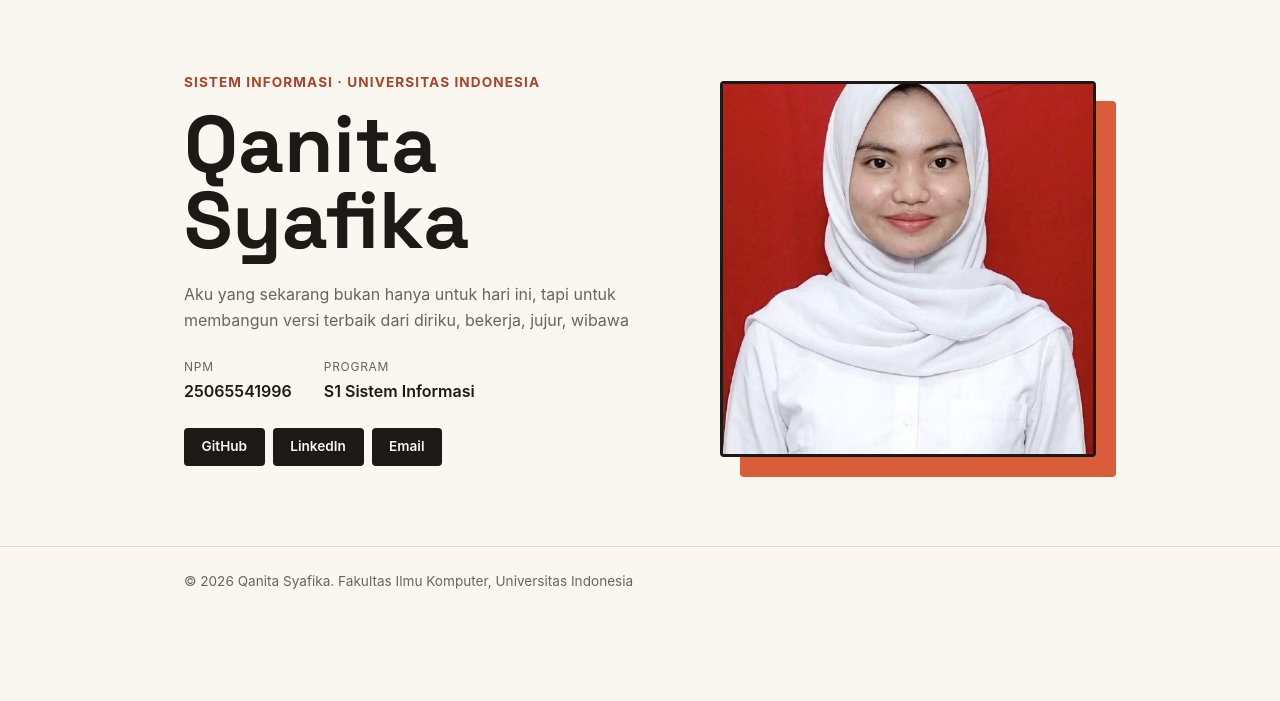
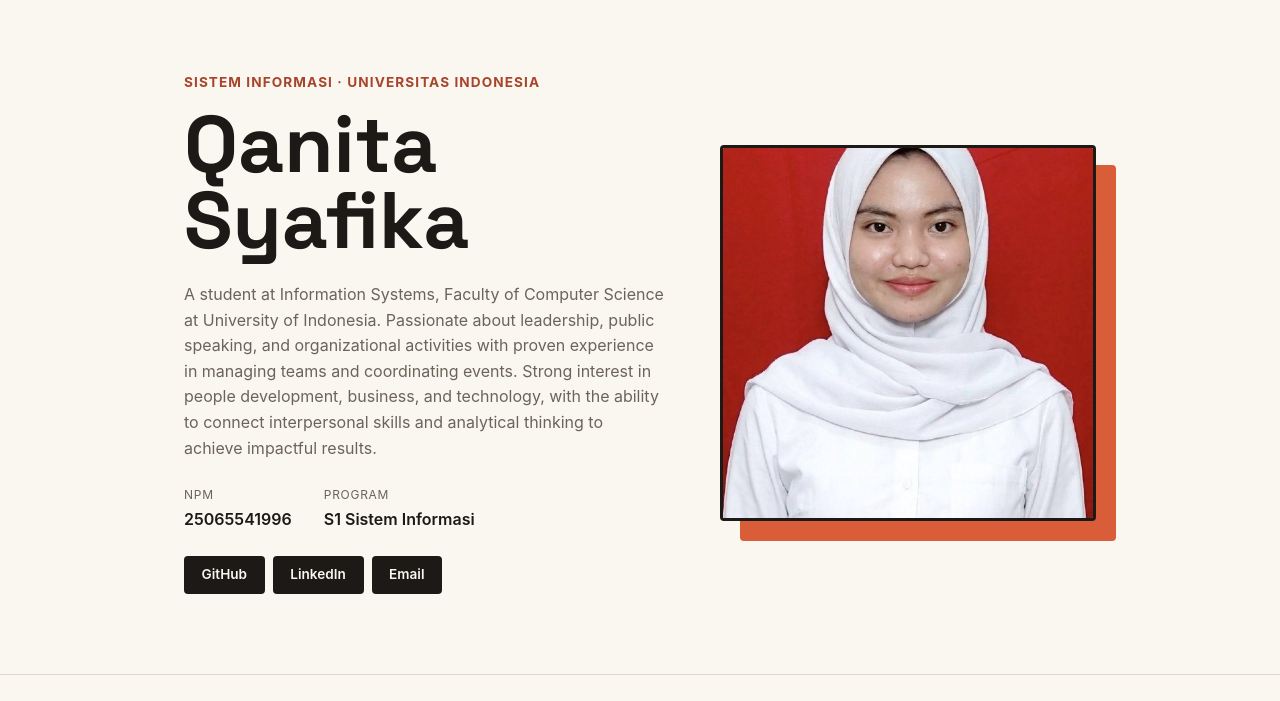
Before and after one commit to qanitasyafika/myportofolio, a Django app: page / in a window 1280 px wide. Shown: the part 74-775 px from the top of the page. Before the commit the page ends 663 px from the top, so only its background shows below. Run offline with Django 5.2, Linux system fonts and the light colour scheme.

Commit message:
Update konfigurasi dan pembaruan project

```diff
--- a/templates/index.html
+++ b/templates/index.html
@@ -31,7 +31,7 @@
                     <img class="avatar" src="/static/img/qanita.png" alt="Photo of Qanita Syafika">
                 </div>
                 <div class="hero-details">
-                    <p class="bio">Aku yang sekarang bukan hanya untuk hari ini, tapi untuk membangun versi terbaik dari diriku, bekerja, jujur, wibawa</p>
+                    <p class="bio">A student at Information Systems, Faculty of Computer Science at University of Indonesia. Passionate about leadership, public speaking, and organizational activities with proven experience in managing teams and coordinating events. Strong interest in people development, business, and technology, with the ability to connect interpersonal skills and analytical thinking to achieve impactful results.</p>
                     <dl class="meta-list">
                         <div class="meta-row">
                             <dt>NPM</dt>
```
